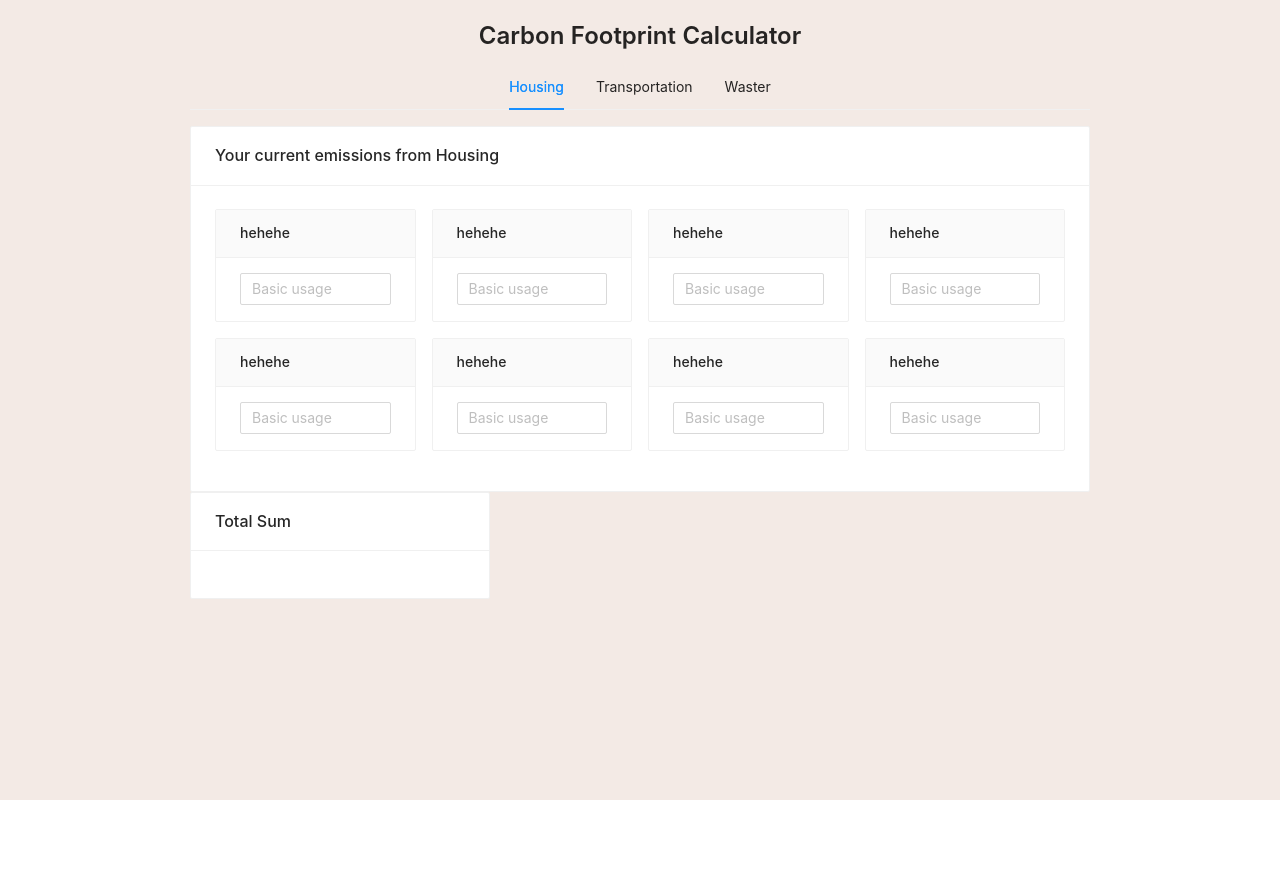
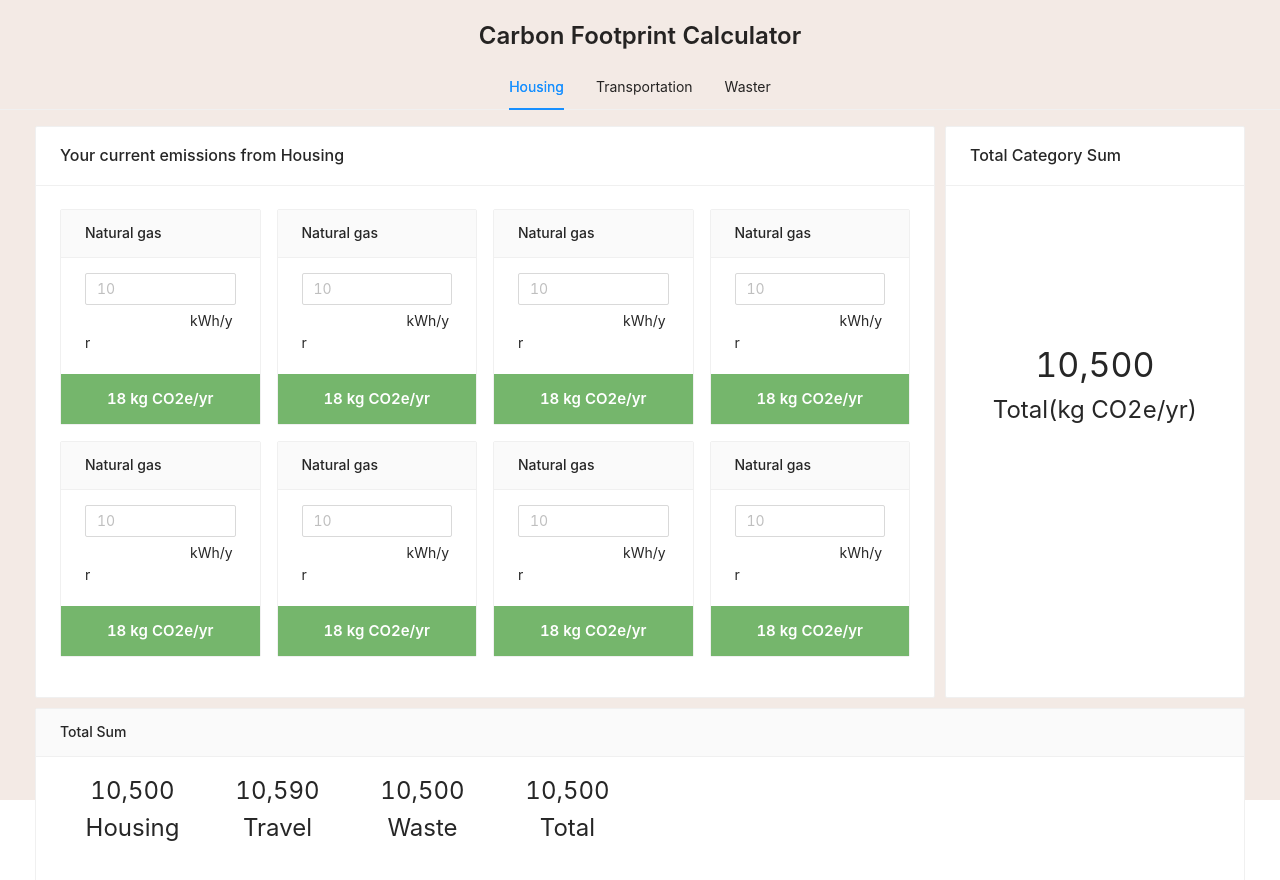
Before and after one commit to vzaffalon/carbon_calculator_web, a React (Create React App) app: page / in a window 1280 px wide. Shown: the top 880 px of the page. Before the commit the page ends 800 px from the top, so only its background shows below. Built offline with nearby package versions, Linux system fonts and the light colour scheme.

Commit message:
Creating Calculator html and css structure with ant components

```diff
--- a/src/App.css
+++ b/src/App.css
@@ -15,7 +15,7 @@
 
 .App-header {
   background-color: #282c34;
-  min-height: 100vh;
+  min-height: 100%;
   display: flex;
   flex-direction: column;
   align-items: center;
--- a/src/screens/categories/CategoriesScreen.tsx
+++ b/src/screens/categories/CategoriesScreen.tsx
@@ -3,33 +3,41 @@ const { Title, Text } = Typography;
 const { TabPane } = Tabs;
 
 function CategoriesScreen(){
-    return <div>
+    return <div style={{width: "100%", justifyContent: "center"}}>
         <Title level={3} style={{textAlign: "center", marginTop: 20}}>Carbon Footprint Calculator</Title>
-        <Tabs defaultActiveKey="1" style={{width: 900}} centered>
+        <Tabs defaultActiveKey="1" style={{width: "100%"}} centered>
             <TabPane tab="Housing" key="1">
-                <Row>
-                    <Col>
+                <Row style={{justifyContent: "center" }}>
+                    <div>
                         <Card title="Your current emissions from Housing" style={{ width: 900 }}>
                             <List
                                 grid={{ gutter: 16, column: 4 }}
                                 dataSource={[1,2,3,4,5,6,7,8]}
                                 renderItem={item => (
                                 <List.Item>
-                                    <Card type="inner" title={"hehehe"}>
+                                    <Card type="inner" title={"Natural gas"}>
                                         <div>
-                                            <Input placeholder="Basic usage" />
-                                            <Text></Text>
+                                            <Input style={{marginBottom: 5}} placeholder="10" />
+                                            <Text style={{marginLeft: "105px"}}>kWh/yr</Text>
+                                        </div>
+                                        <div style={{height: 50, background: "#75b66c", alignItems: "center", justifyContent: "center", display: "flex", margin: "20px -24px -16px -24px"}}>
+                                            <Text strong style={{color: "#ffffff", fontSize: "15px"}}>18 kg CO2e/yr</Text>
                                         </div>
                                     </Card>
                                 </List.Item>
                             )}></List>
                         </Card>
-                    </Col>
-                    <Col>
-                        <Card title="Total Sum" style={{ width: 300 }}>
-
+                    </div>
+                    <div>
+                        <Card title="Total Category Sum" style={{ width: 300, height: "100%", marginLeft: 10 }}>
+                                <div style={{alignItems: "center", justifyContent: "center", display: "flex", height: "350px"}}>
+                                    <Col style={{ display: "flex", flexDirection: "column", alignItems: "center"}}>
+                                        <Text style={{fontSize: 34}}>10,500</Text>
+                                        <Text style={{fontSize: 24}}>Total(kg CO2e/yr)</Text>
+                                    </Col>
+                                </div>
                         </Card>
-                    </Col>
+                    </div>
                 </Row>
             </TabPane>
             <TabPane tab="Transportation" key="2">
@@ -39,6 +47,31 @@ function CategoriesScreen(){
             Content of Tab Pane 3
             </TabPane>
         </Tabs>
+        <div style={{alignItems: "center", justifyContent: "center", width: "100%", display: "flex", marginTop: 10, marginBottom: 20}}>
+            <Card type="inner" title="Total Sum" style={{ width: 1210, height: 200 }}>
+                <Row>
+                    <Col span={3} style={{ display: "flex", flexDirection: "column", alignItems: "center"}}>
+                        <Text style={{fontSize: 24}}>10,500</Text>
+                        <Text style={{fontSize: 24}}>Housing</Text>
+                    </Col>
+
+                    <Col span={3} style={{ display: "flex", flexDirection: "column", alignItems: "center"}}>
+                        <Text style={{fontSize: 24}}>10,590</Text>
+                        <Text style={{fontSize: 24}}>Travel</Text>
+                    </Col>
+
+                    <Col span={3} style={{ display: "flex", flexDirection: "column", alignItems: "center"}}>
+                        <Text style={{fontSize: 24}}>10,500</Text>
+                        <Text style={{fontSize: 24}}>Waste</Text>
+                    </Col>
+
+                    <Col span={3} style={{ display: "flex", flexDirection: "column", alignItems: "center"}}>
+                        <Text style={{fontSize: 24}}>10,500</Text>
+                        <Text style={{fontSize: 24}}>Total</Text>
+                    </Col>
+                </Row>
+            </Card>
+        </div>
   </div>
 }
 
```
